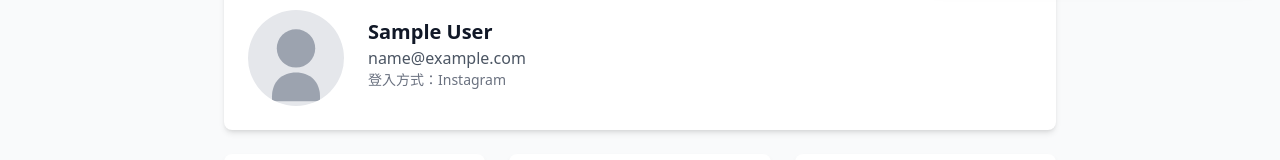
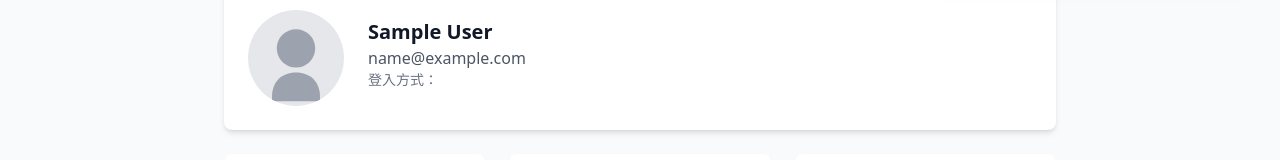
Before and after one commit to sueboy19/free2free_wrangle, a Vue app in the folder frontend/: page /profile in a window 1280 px wide. Shown: the part 183-343 px from the top of the page. Built offline with nearby package versions, Linux system fonts and the light colour scheme; no server answers; sample sign-in values are in the browser's storage.

Commit message:
opencode kimi 2.5 user info fix

```diff
--- a/frontend/src/views/Profile.vue
+++ b/frontend/src/views/Profile.vue
@@ -30,7 +30,15 @@
             <p class="text-gray-600">{{ authStore.user?.email }}</p>
             <p class="text-sm text-gray-500">
               登入方式：{{
-                authStore.user?.social_provider === 'facebook' ? 'Facebook' : 'Instagram'
+                authStore.user?.social_provider === 'facebook'
+                  ? 'Facebook'
+                  : authStore.user?.social_provider === 'instagram'
+                    ? 'Instagram'
+                    : authStore.user?.social_provider === 'google'
+                      ? 'Google'
+                      : authStore.user?.social_provider === 'line'
+                        ? 'Line'
+                        : authStore.user?.social_provider
               }}
             </p>
             <div class="mt-2">
```
